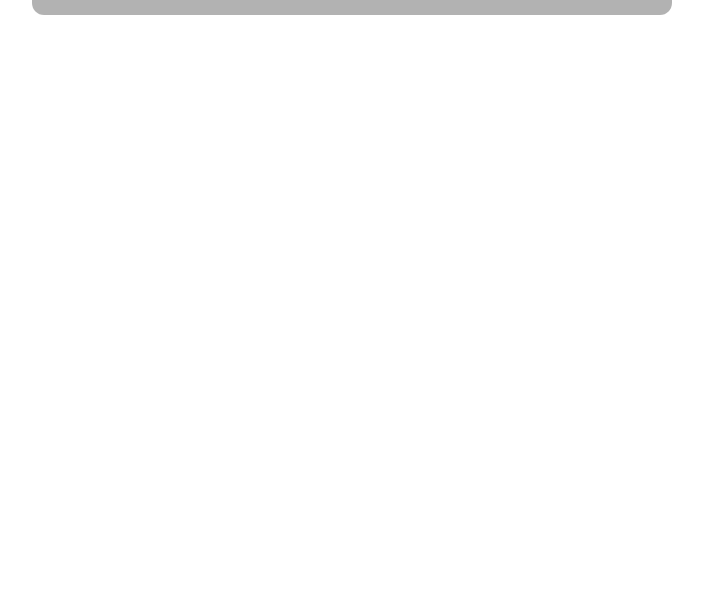
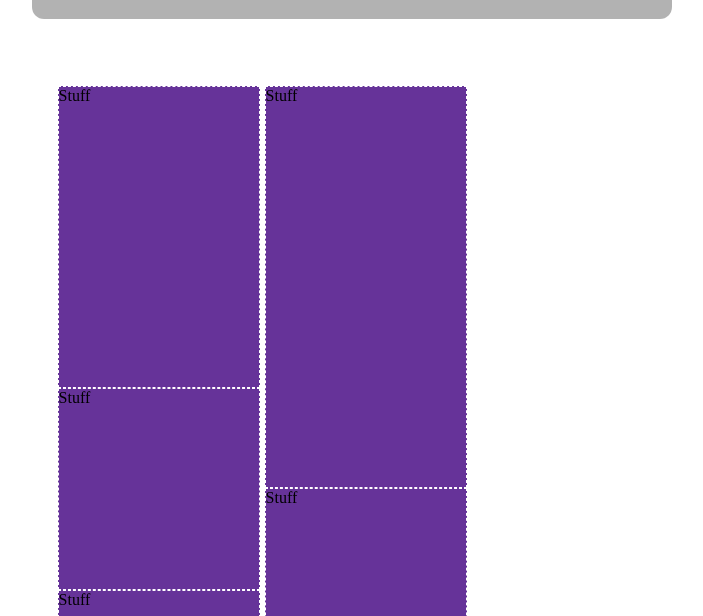
Before and after one commit to connorbacon9/nameplate, a plain HTML site: page index.html in a window 1280 px wide. Shown: the part 982-1598 px from the top of the page, without its empty margins (288-991 px from the left). Before the commit the page ends 1317 px from the top, so only its background shows below. Drawn offline with nearby package versions, Linux system fonts and the light colour scheme.

Commit message:
Maybe Fixed Masonry

```diff
--- a/css/styles.css
+++ b/css/styles.css
@@ -27,10 +27,36 @@ body {
     padding-bottom: 25%;
     padding-top: 0;
     background-clip: content-box;
-    float: left;
+    position: absolute;
+
 }
 
+.tiles {
+    margin: 850px auto;
+    padding-left: 27%;
+    padding-right: 25%;
+    padding-bottom: 25%;
+    display: block;
+}
 
+section {
+  background: rebeccapurple;
+  width: 200px;
+  border: 1px white dashed;
+  display: block;
+}
+
+.tall {
+  height: 400px;
+}
+
+.medium {
+  height: 300px;
+}
+
+.short {
+  height: 200px;
+}
 
 
 
@@ -91,9 +117,10 @@ p {
     height: 250px;
     width: 400px;
     margin: 0 auto;
-    display: block;
+    display: inline;
     border-radius: .8em;
     padding-top: em;
+    position: relative;
 }
 
 
--- a/index.html
+++ b/index.html
@@ -43,13 +43,31 @@
 
 
 
-    <!--  One Item of your Choice	-->
+
+
+
+</body>
+
+<div class="tiles">
+<section class="medium">Stuff</section>
+<section class="tall">Stuff</section>
+<section class="short">Stuff</section>
+<section class="short">Stuff</section>
+<section class="tall">Stuff</section>
+<section class="medium">Stuff</section>
+<section class="short">Stuff</section>
+<section class="short">Stuff</section>
+<section class="tall">Stuff</section>
+<section class="medium">Stuff</section>
+<section class="medium">Stuff</section>
+</div>
+
+  <!--  One Item of your Choice	-->
     <!-- Scripts -->
     <script src="https://ajax.googleapis.com/ajax/libs/jquery/2.1.3/jquery.min.js"></script>
     <script src="js/lettering.js"></script>
     <script src="js/backstretch.js"></script>
     <script src="js/masonry.js"></script>
     <script src="js/scripts.js"></script>
-</body>
 
 </html>
--- a/js/scripts.js
+++ b/js/scripts.js
@@ -7,3 +7,10 @@ $('h1').lettering();
 // Make backstretch work
 
 $.backstretch('/nameplate/img/sunrise.png');
+
+$('.tiles').masonry({
+  // options
+  itemSelector: 'section',
+  columnWidth: 0,
+  gutter: 5
+});
```
